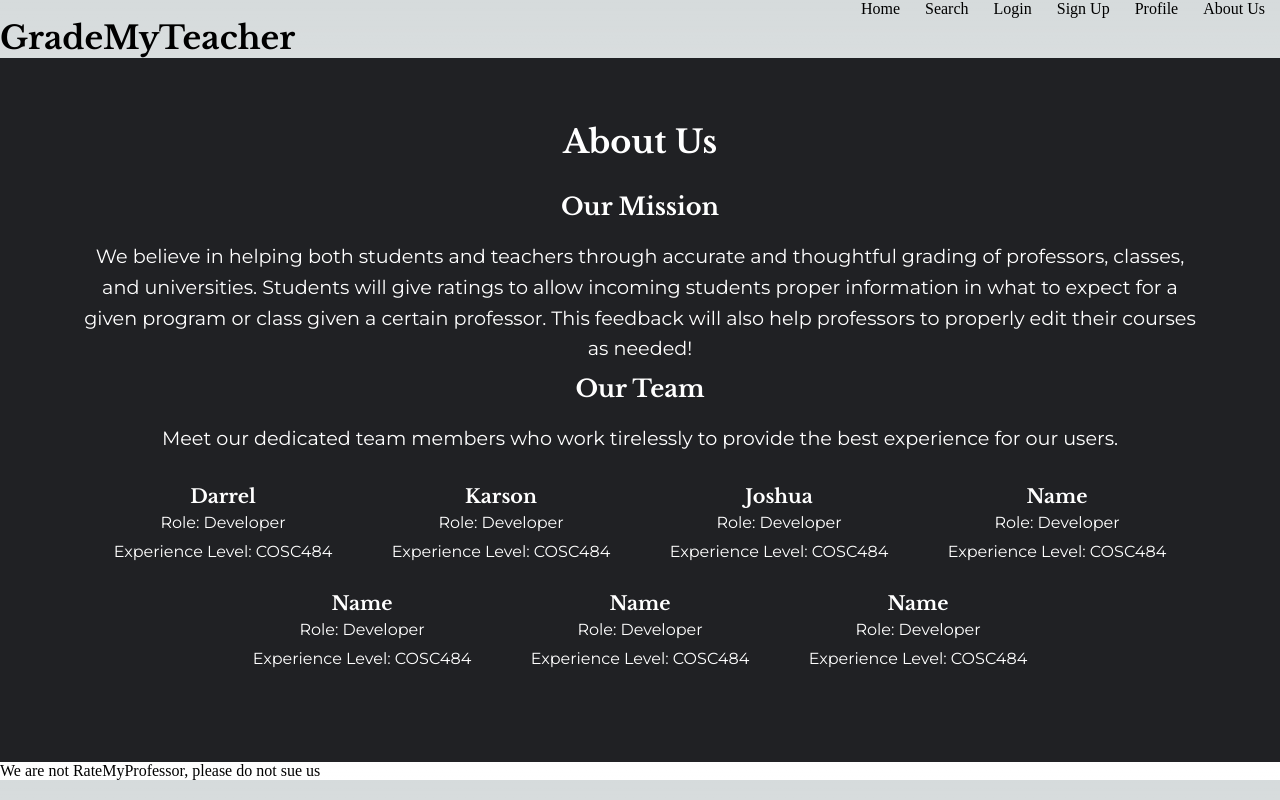
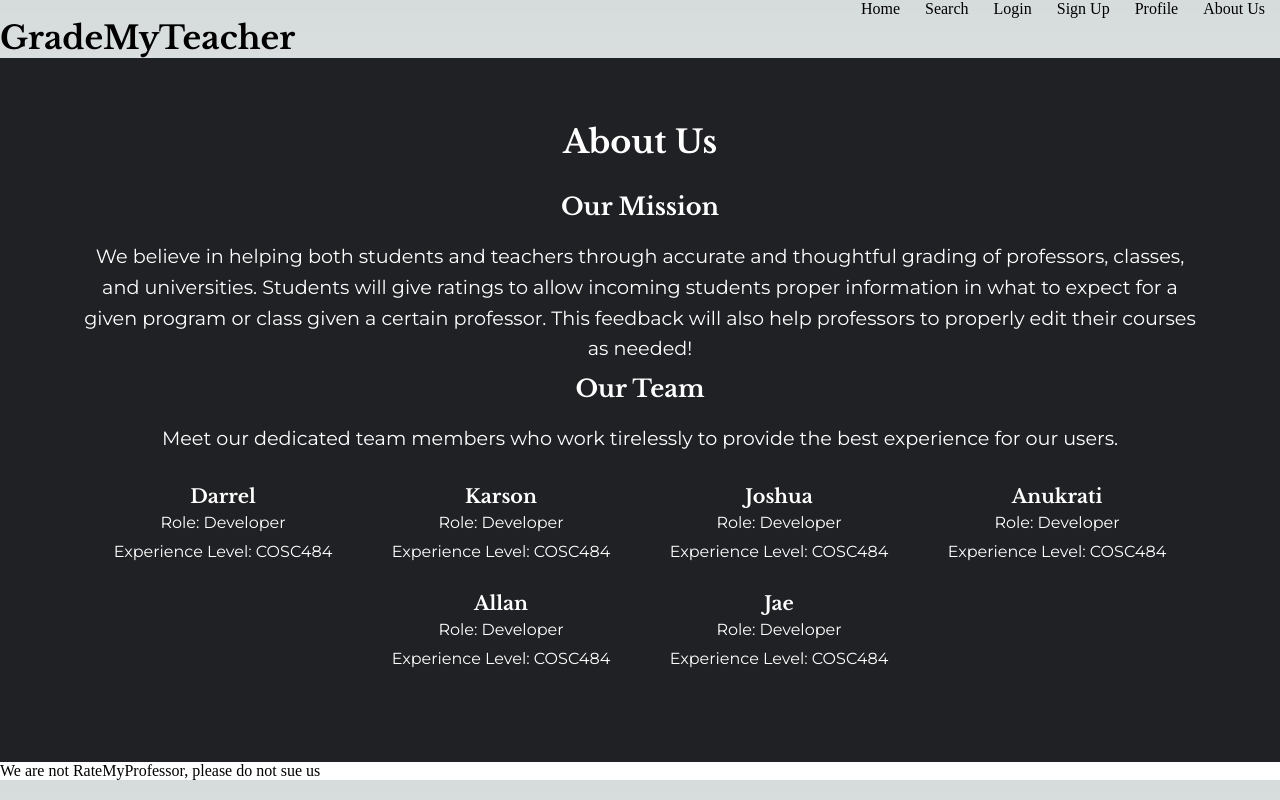
Before and after one commit to darrelawah/GradeMyTeacher, a Next.js app: page /about in a window 1280 px wide. Built offline with nearby package versions, Linux system fonts and the light colour scheme; a web font is replaced by a local one.

Commit message:
everyone listed on about page now, more css troubleshooting being done locally for now

```diff
--- a/app/about/page.js
+++ b/app/about/page.js
@@ -17,7 +17,7 @@ const AboutUsPage = () => {
             <div style={styles.teamMembers}>
               {/* These are our team members */}
               <div style={styles.teamMember}>
-                <h3 style={styles.memberName}>Darrel </h3>
+                <h3 style={styles.memberName}>Darrel</h3>
                 <p style={styles.memberInfo}>Role: Developer</p>
                 <p style={styles.memberInfo}>Experience Level: COSC484</p>
               </div>
@@ -35,25 +35,19 @@ const AboutUsPage = () => {
               </div>
 
               <div style={styles.teamMember}>
-                <h3 style={styles.memberName}>Name </h3>
+                <h3 style={styles.memberName}>Anukrati</h3>
                 <p style={styles.memberInfo}>Role: Developer</p>
                 <p style={styles.memberInfo}>Experience Level: COSC484</p>
               </div>
 
               <div style={styles.teamMember}>
-                <h3 style={styles.memberName}>Name</h3>
+                <h3 style={styles.memberName}>Allan</h3>
                 <p style={styles.memberInfo}>Role: Developer</p>
                 <p style={styles.memberInfo}>Experience Level: COSC484</p>
               </div>
 
               <div style={styles.teamMember}>
-                <h3 style={styles.memberName}>Name</h3>
-                <p style={styles.memberInfo}>Role: Developer</p>
-                <p style={styles.memberInfo}>Experience Level: COSC484</p>
-              </div>
-
-              <div style={styles.teamMember}>
-                <h3 style={styles.memberName}>Name</h3>
+                <h3 style={styles.memberName}>Jae</h3>
                 <p style={styles.memberInfo}>Role: Developer</p>
                 <p style={styles.memberInfo}>Experience Level: COSC484</p>
               </div>
```
